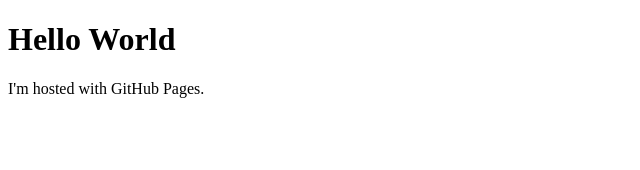
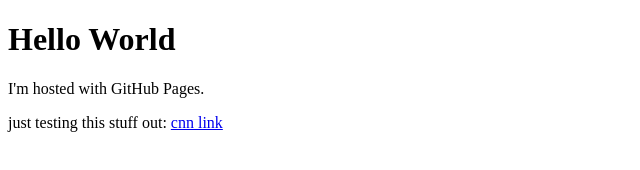
Before and after one commit to wychan27/wychan27.github.io, a plain HTML site: page index.html in a window 1280 px wide. Shown: the whole page, without its empty margins (0-640 px from the left). Drawn offline with Linux system fonts and the light colour scheme.

Commit message:
first change - just seeing what happens

```diff
--- a/index.html
+++ b/index.html
@@ -3,5 +3,8 @@
 <body>
 <h1>Hello World</h1>
 <p>I'm hosted with GitHub Pages.</p>
+<p>just testing this stuff out:
+    <a href="https://www.cnn.com/">cnn link</a>
+</p>
 </body>
 </html>
```
